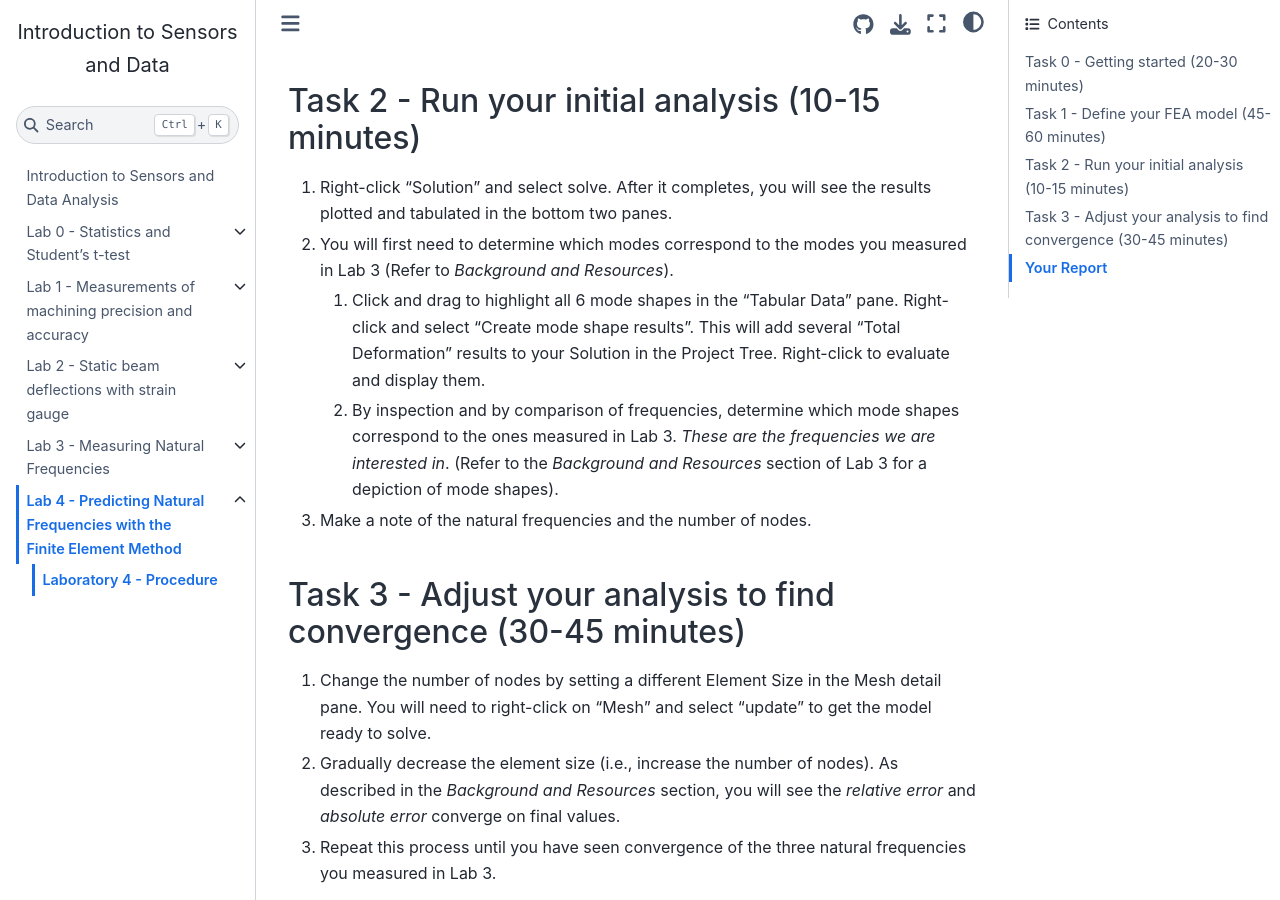
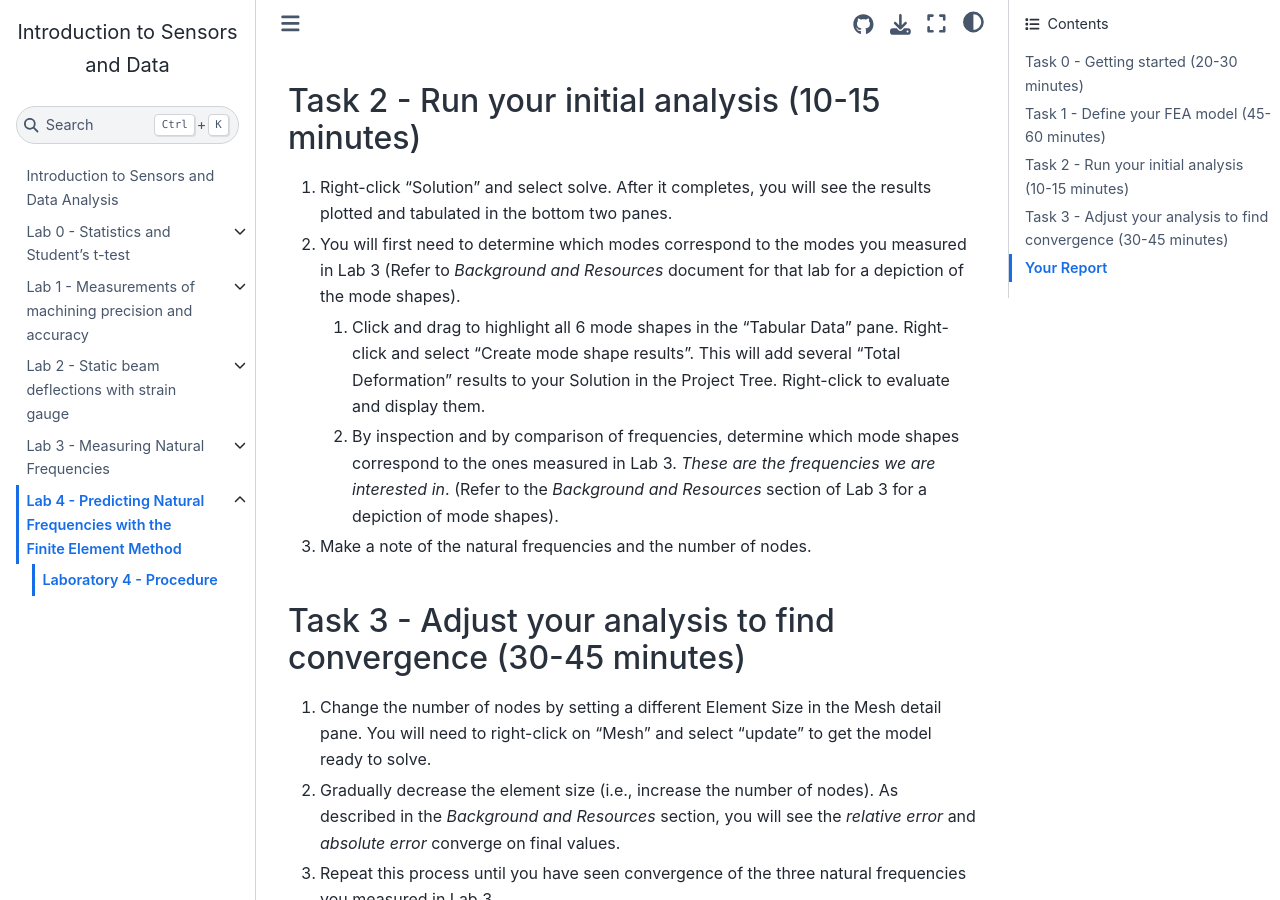
Before and after one commit to cooperrc/sensors_and_data, a Jupyter Book: the page built from ME3263-Lab_04/ME3263-Lab_04P.md, in a window 1280 px wide and 900 px high, scrolled down 1966 px. Built offline with Jupyter Book 1.0.4 settings and Sphinx 7.4.7 and the Sphinx Book theme 1.1.4, drawn with Linux system fonts in a browser that asks for light colours; pages that are not in the unit, such as notebooks, are missing from menus.

Commit message:
typos in Lab 04 procedure

```diff
--- a/ME3263-Lab_04/ME3263-Lab_04P.md
+++ b/ME3263-Lab_04/ME3263-Lab_04P.md
@@ -50,7 +50,7 @@ Next, you will define the specifics of the analysis.
 ## Task 2 - Run your initial analysis (10-15 minutes)
 
 1. Right-click "Solution" and select solve. After it completes, you will see the results plotted and tabulated in the bottom two panes.
-1. You will first need to determine which modes correspond to the modes you measured in Lab 3 (Refer to _Background and Resources_).
+1. You will first need to determine which modes correspond to the modes you measured in Lab 3 (Refer to _Background and Resources_ document for that lab for a depiction of the mode shapes).
     1. Click and drag to highlight all 6 mode shapes in the "Tabular Data" pane. Right-click and select "Create mode shape results". This will add several "Total Deformation" results to your Solution in the Project Tree. Right-click to evaluate and display them.
     1. By inspection and by comparison of frequencies, determine which mode shapes correspond to the ones measured in Lab 3. _These are the frequencies we are interested in_. (Refer to the _Background and Resources_ section of Lab 3 for a depiction of mode shapes).
 1. Make a note of the natural frequencies and the number of nodes.
```
